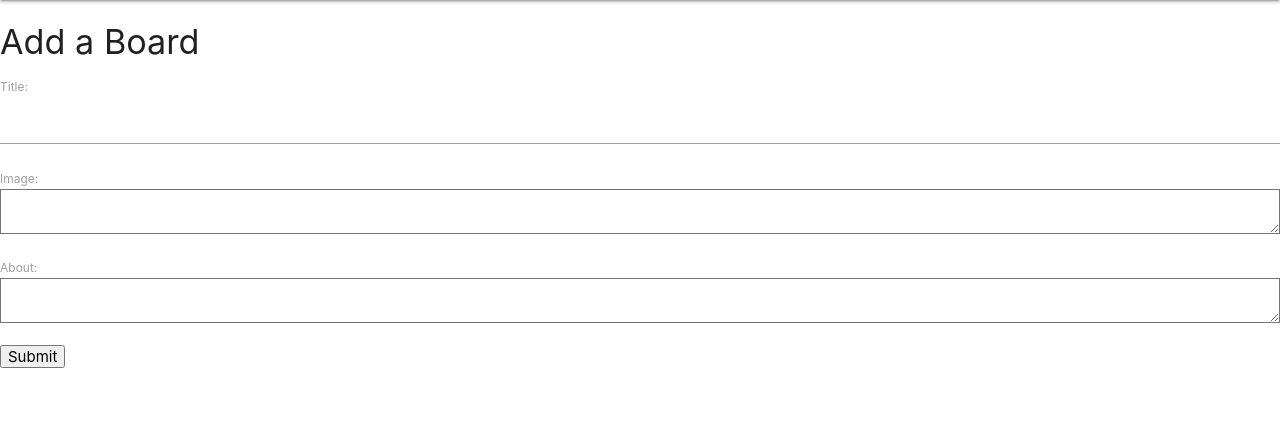
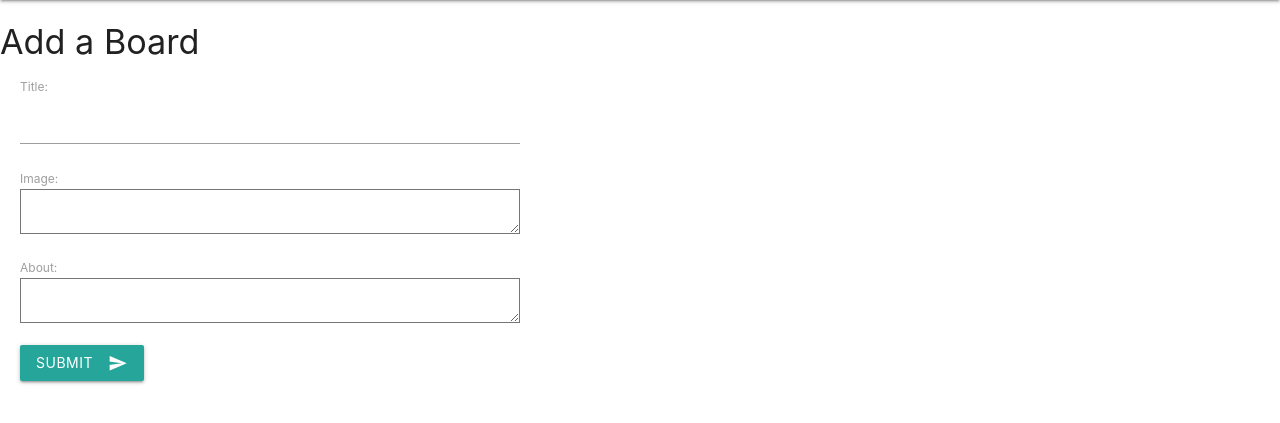
Before and after one commit to vvela2022/Gift-Planner-App, a Django app: page /boards/new in a window 1280 px wide. Shown: the part 64-487 px from the top of the page. Run offline with Django 4.2, Linux system fonts and the light colour scheme.

Commit message:
updatingn formating on forms

```diff
--- a/main_app/static/styles/main.css
+++ b/main_app/static/styles/main.css
@@ -1,4 +1,3 @@
-
 
 .home-container {
     max-width: 1000px;
@@ -23,7 +22,7 @@ h3 > span {
     max-width: 100px;
 }
 
-.search-bar, .gift-form, .update-form {
+.search-bar, .gift-form, .update-form, .add-board, .login-form, .signup-form {
     width: 500px;
     margin-left: 20px;
 }
--- a/main_app/templates/board_create.html
+++ b/main_app/templates/board_create.html
@@ -2,11 +2,15 @@
 {% block title %}New Board{% endblock %}
 {% block content %}
 <h4>Add a Board</h4>
+<div class="add-board">
+    <form method="post">
+        {% csrf_token %}
+        {{form.as_p}}
+        <button type="submit" class="btn waves-effect waves-light">Submit
+            <i class="material-icons right">send</i>
+        </button>
+    </form>
+</div>
 
-<form method="post">
-    {% csrf_token %}
-    {{form.as_p}}
-    <input type="submit" value="Submit"/>
-</form>
 
 {% endblock %}
```
Also changed, not shown: main_app/templates/registration/login.html (+9 -6 lines), main_app/templates/registration/signup.html (+9 -6 lines).
